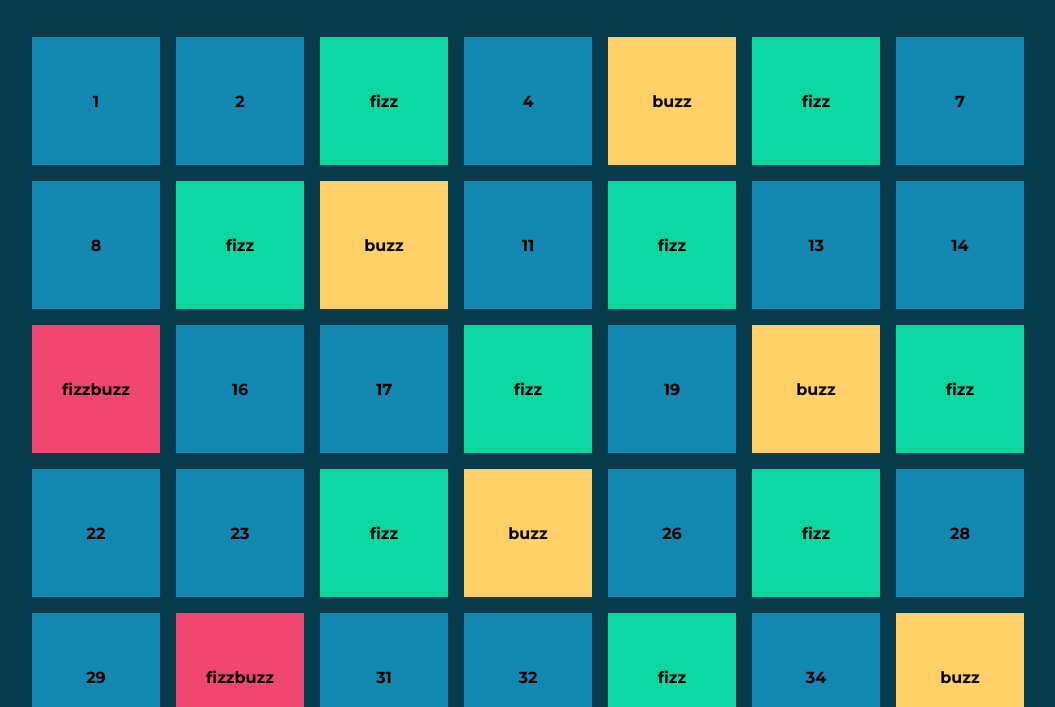
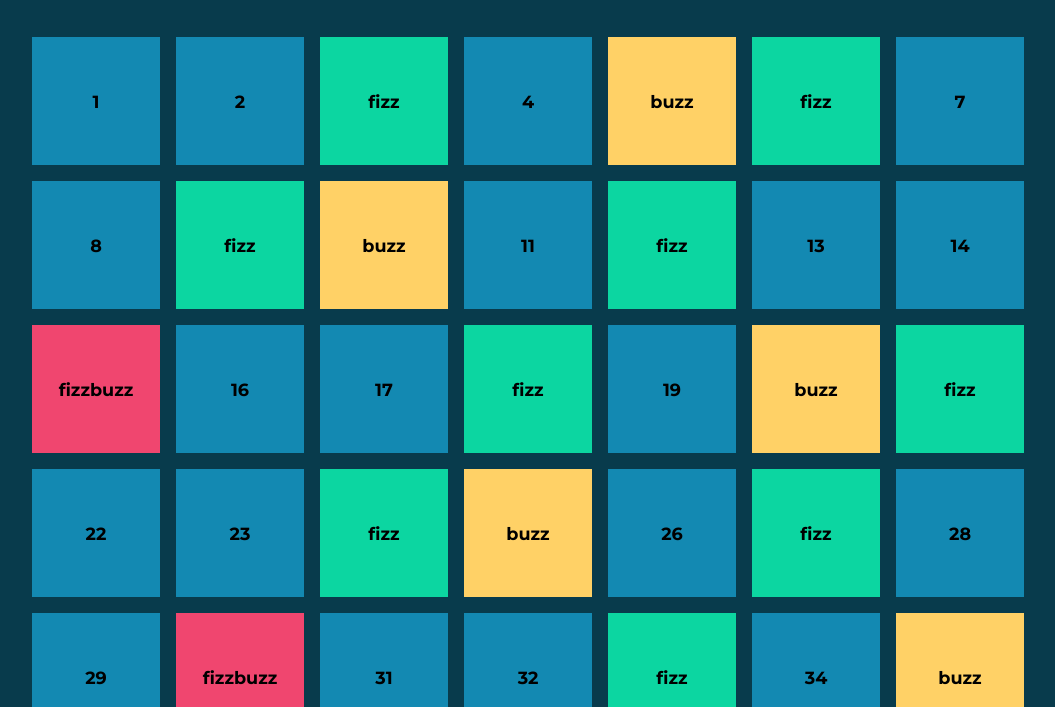
Before and after one commit to gppndr/js-fizzbuzz, a plain HTML site: page index.html in a window 1280 px wide. Shown: the part 93-800 px from the top of the page, without its empty margins (112-1167 px from the left). Drawn offline with Linux system fonts and the light colour scheme.

Commit message:
fix style: square font size

```diff
--- a/assets/css/style.css
+++ b/assets/css/style.css
@@ -46,7 +46,7 @@ h1 {
   aspect-ratio: 1/1;
   width: calc(100%/8);
   margin: .5rem;
-  font-size: 1.1srem;
+  font-size: 1.1rem;
   font-weight: 700;
  background-color: var(--bg-square);
 }
```
